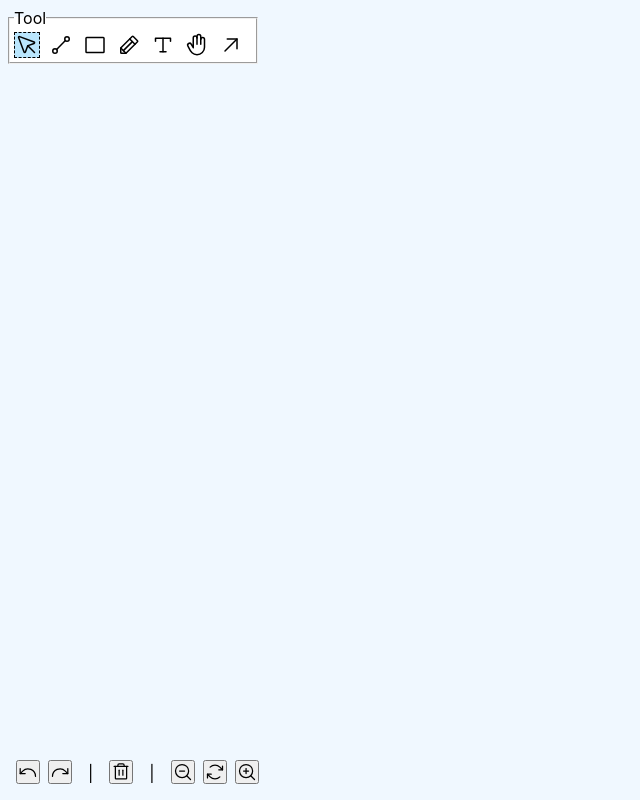
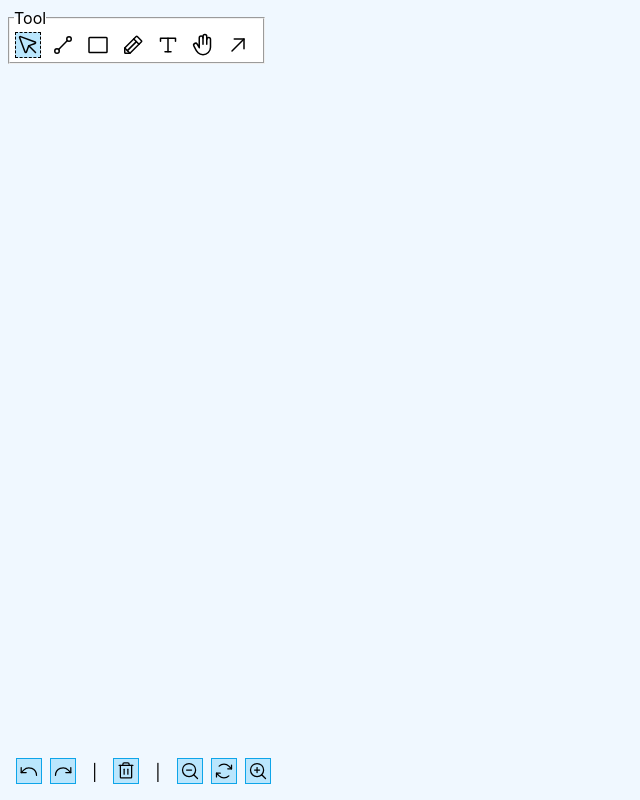
Before and after one commit to pobch/react-diagram, a React (Create React App) app: page / in a window 1280 px wide. Shown: the whole page, without its empty margins (0-640 px from the left). Built offline with nearby package versions, Linux system fonts and the light colour scheme.

Commit message:
Fix CSS styling for iOS (#22)
- Fix button styling for iOS
- Fix radio input remaining space in iOS

```diff
--- a/src/ToolRadio.module.css
+++ b/src/ToolRadio.module.css
@@ -2,6 +2,9 @@
 
 .radioInput {
   appearance: none;
+  /* remove remaining space in iOS */
+  width: 1px;
+  height: 1px;
 }
 
 .radioLabel {
@@ -16,10 +19,10 @@
 /* State styling */
 
 .radioInput:checked + .radioLabel {
-  background-color: #bae6fd;
+  background-color: #bae6fd; /* sky-200 */
   border: 1px dashed black;
 }
 
 .radioInput:focus-visible + .radioLabel {
-  outline: 1px solid blue;
+  outline: 1px solid #8b5cf6; /* violet-500 */
 }
--- a/src/index.css
+++ b/src/index.css
@@ -1,4 +1,6 @@
-* {
+*,
+*::before,
+*::after {
   margin: 0;
   padding: 0;
   box-sizing: border-box;
@@ -18,3 +20,19 @@ body {
 code {
   font-family: source-code-pro, Menlo, Monaco, Consolas, 'Courier New', monospace;
 }
+
+button {
+  padding: 0.125rem;
+  border-radius: 0;
+  border: 1px solid #0ea5e9; /* sky-500 */
+  background-color: #bae6fd; /* sky-200 */
+}
+
+button:active,
+button:hover {
+  background-color: #7dd3fc; /* sky-300 */
+}
+
+button:focus-visible {
+  outline: 1px solid #8b5cf6; /* violet-500 */
+}
```
